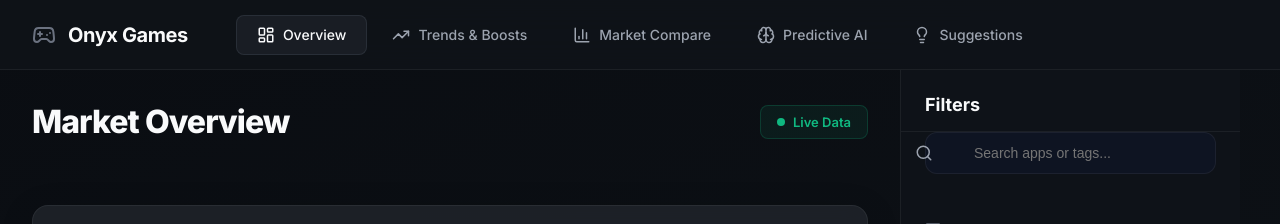
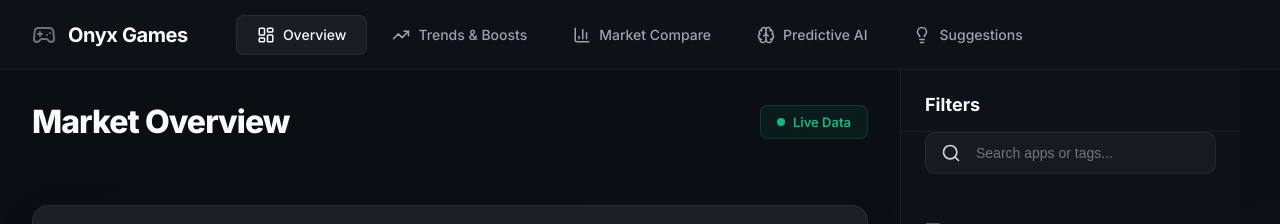
Before and after one commit to fadil013/Market-Intelligence-, a React (Vite) app: page / in a window 1280 px wide. Shown: the top 224 px of the page. Built offline with nearby package versions, Linux system fonts and the light colour scheme; the HTML template or start-up script is replaced by a standard one.

Commit message:
fix: resolve search icon visibility - remove duplicate CSS, increase size to 20px, use lighter grey color

```diff
--- a/src/components/AdvancedFilter.jsx
+++ b/src/components/AdvancedFilter.jsx
@@ -41,7 +41,7 @@ const AdvancedFilter = ({
             </div>
 
             <div className="filter-search-container">
-                <Search className="filter-search-icon" size={18} />
+                <Search className="filter-search-icon" size={20} />
                 <input
                     type="text"
                     placeholder="Search apps or tags..."
--- a/src/index.css
+++ b/src/index.css
@@ -213,7 +213,7 @@ body {
   background: rgba(255, 255, 255, 0.04);
   border: 1px solid var(--glass-border);
   border-radius: 10px;
-  padding: 12px 16px 12px 48px;
+  padding: 12px 16px 12px 50px;
   color: white;
   font-size: 14px;
   transition: all 0.2s ease;
@@ -227,12 +227,12 @@ body {
 
 .filter-search-icon {
   position: absolute;
-  left: 38px;
+  left: 40px;
   top: 50%;
   transform: translateY(-50%);
-  color: #9ca3af;
+  color: #d1d5db !important;
   pointer-events: none;
-  z-index: 1;
+  z-index: 10;
 }
 
 .filter-actions {
@@ -1378,37 +1378,7 @@ body {
   border-radius: 10px;
 }
 
-.filter-search-container {
-  position: relative;
-  margin-bottom: 24px;
-}
-
-.filter-search-input {
-  width: 100%;
-  background: rgba(15, 23, 42, 0.6);
-  border: 1px solid var(--glass-border);
-  border-radius: 12px;
-  padding: 12px 16px 12px 48px;
-  color: white;
-  font-size: 14px;
-  transition: all 0.3s ease;
-}
-
-.filter-search-input:focus {
-  outline: none;
-  border-color: var(--accent-primary);
-  box-shadow: 0 0 0 2px rgba(59, 130, 246, 0.15);
-}
-
-.filter-search-icon {
-  position: absolute;
-  left: 14px;
-  top: 50%;
-  transform: translateY(-50%);
-  color: #9ca3af;
-  pointer-events: none;
-  z-index: 1;
-}
+
 
 /* ==================== ADDITIONAL UTILITIES ==================== */
 .sticky {
```
